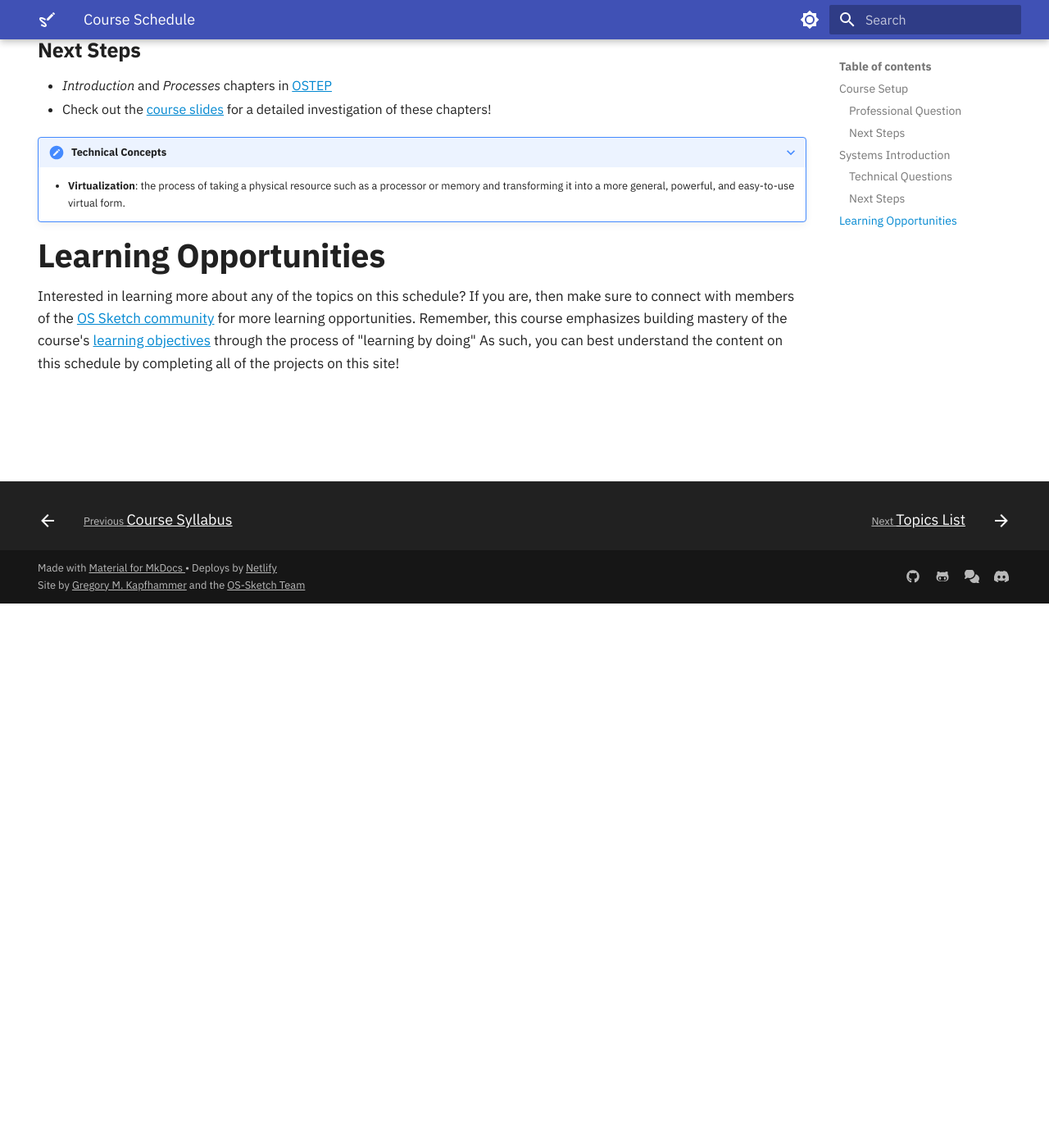
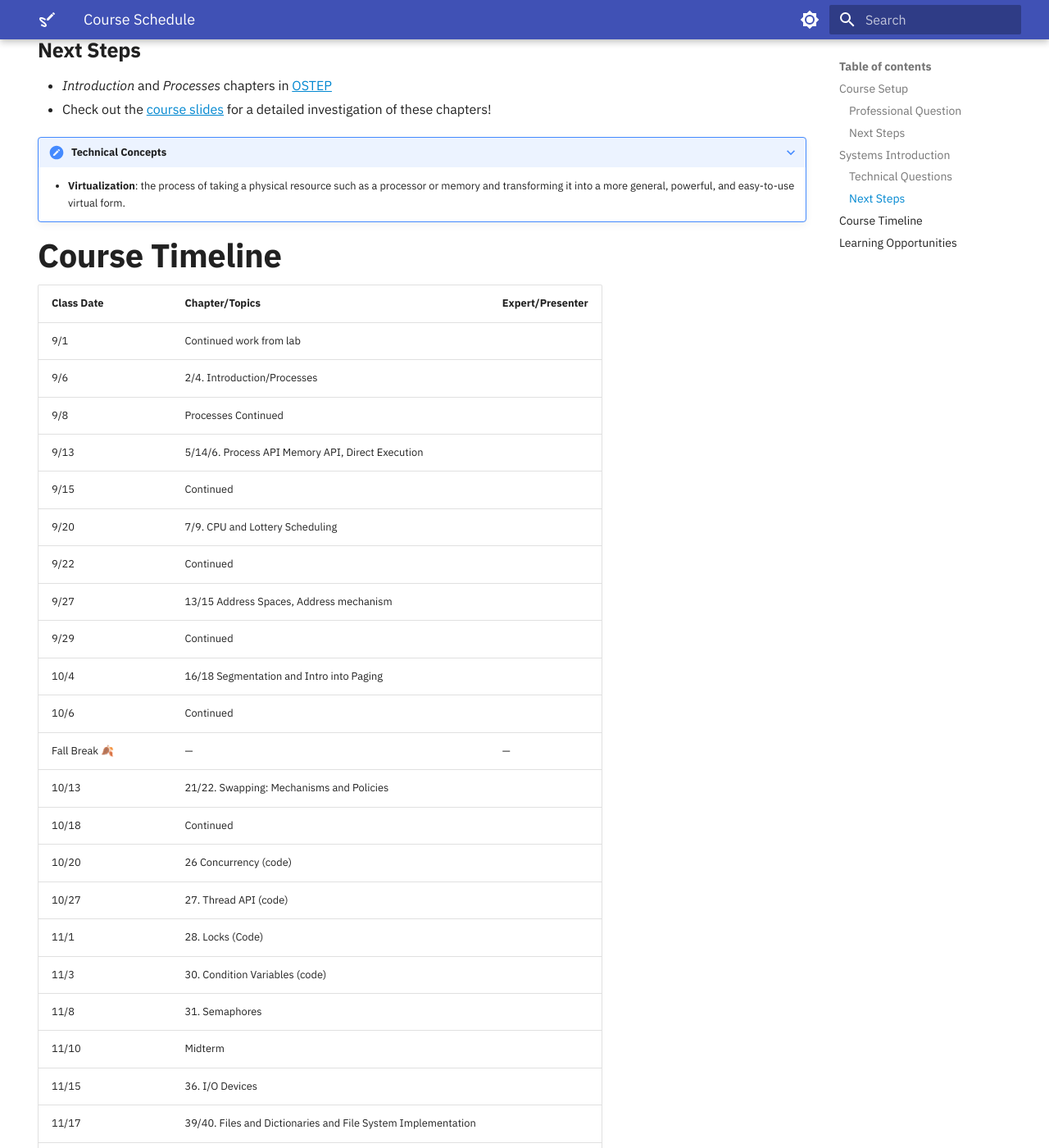
Before and after one commit to OS-Sketch/www.os-sketch.com, an MkDocs documentation site: the page built from docs/operating-systems/schedule.md, in a window 1280 px wide and 1400 px high, scrolled down 664 px. Shown: the whole window at 82% size. Built offline with MkDocs 1.6.1 and Material for MkDocs 9.7.7, drawn with Linux system fonts in a browser that asks for light colours; some of the changed text lies outside the part shown.

Commit message:
Added first iteration of course schedule timeline into schedule.md file.

```diff
--- a/docs/operating-systems/schedule.md
+++ b/docs/operating-systems/schedule.md
@@ -48,6 +48,42 @@ hide:
       processor or memory and transforming it into a more general, powerful, and
       easy-to-use virtual form.
 
+
+## Course Timeline
+
+| Class Date            | Chapter/Topics                                               | Expert/Presenter |
+|-----------------------|--------------------------------------------------------------|------------------|
+| 9/1                   | Continued work from lab                                      |                  |
+| 9/6                   | 2/4. Introduction/Processes                                  |                  |
+| 9/8                   | Processes Continued                                          |                  |
+| 9/13                  | 5/14/6. Process API Memory API, Direct Execution             |                  |
+| 9/15                  | Continued                                                    |                  |
+| 9/20                  | 7/9. CPU and Lottery Scheduling                              |                  |
+| 9/22                  | Continued                                                    |                  |
+| 9/27                  | 13/15 Address Spaces, Address mechanism                      |                  |
+| 9/29                  | Continued                                                    |                  |
+| 10/4                  | 16/18 Segmentation and Intro into Paging                     |                  |
+| 10/6                  | Continued                                                    |                  |
+| Fall Break 🍂         | —                                                            | —                |
+| 10/13                 | 21/22. Swapping: Mechanisms and Policies                     |                  |
+| 10/18                 | Continued                                                    |                  |
+| 10/20                 | 26 Concurrency (code)                                        |                  |
+| 10/27                 | 27. Thread API (code)                                        |                  |
+| 11/1                  | 28. Locks (Code)                                             |                  |
+| 11/3                  | 30. Condition Variables (code)                               |                  |
+| 11/8                  | 31. Semaphores                                               |                  |
+| 11/10                 | Midterm                                                      |                  |
+| 11/15                 | 36. I/O Devices                                              |                  |
+| 11/17                 | 39/40. Files and Dictionaries and File System Implementation |                  |
+| 11/22                 | Continued                                                    |                  |
+| Thanksgiving Break 🦃 | —                                                            | —                |
+| 11/29                 | *One of the file systems                                     |                  |
+| 12/1                  | 45 Data Integrity and Protection                             |                  |
+| 12/6                  | 48. Distributed Systems                                      |                  |
+| 12/8                  | 53. Intro Security                                           |                  |
+| 12/13                 | Review For Final                                             |
+
+
 ## Learning Opportunities
 
 Interested in learning more about any of the topics on this schedule? If you
```
Also changed, not shown: 3 other files.
